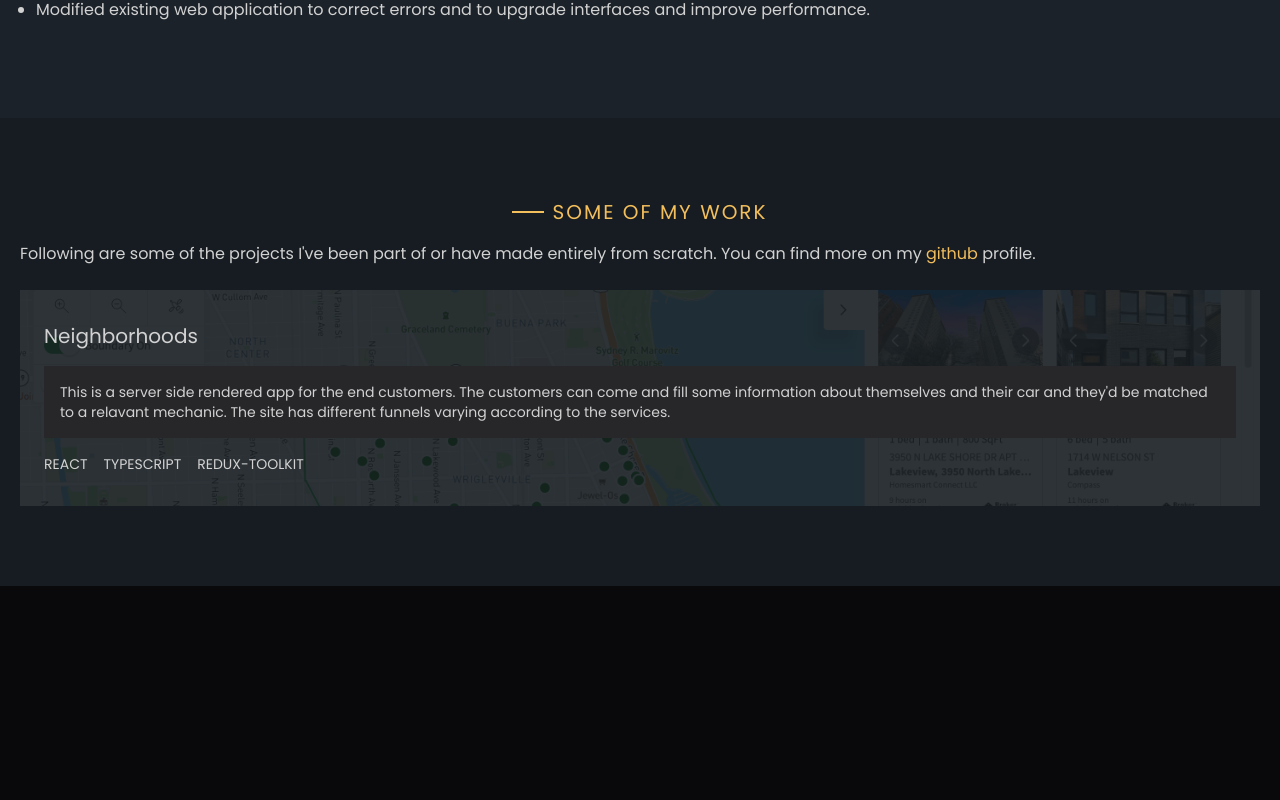
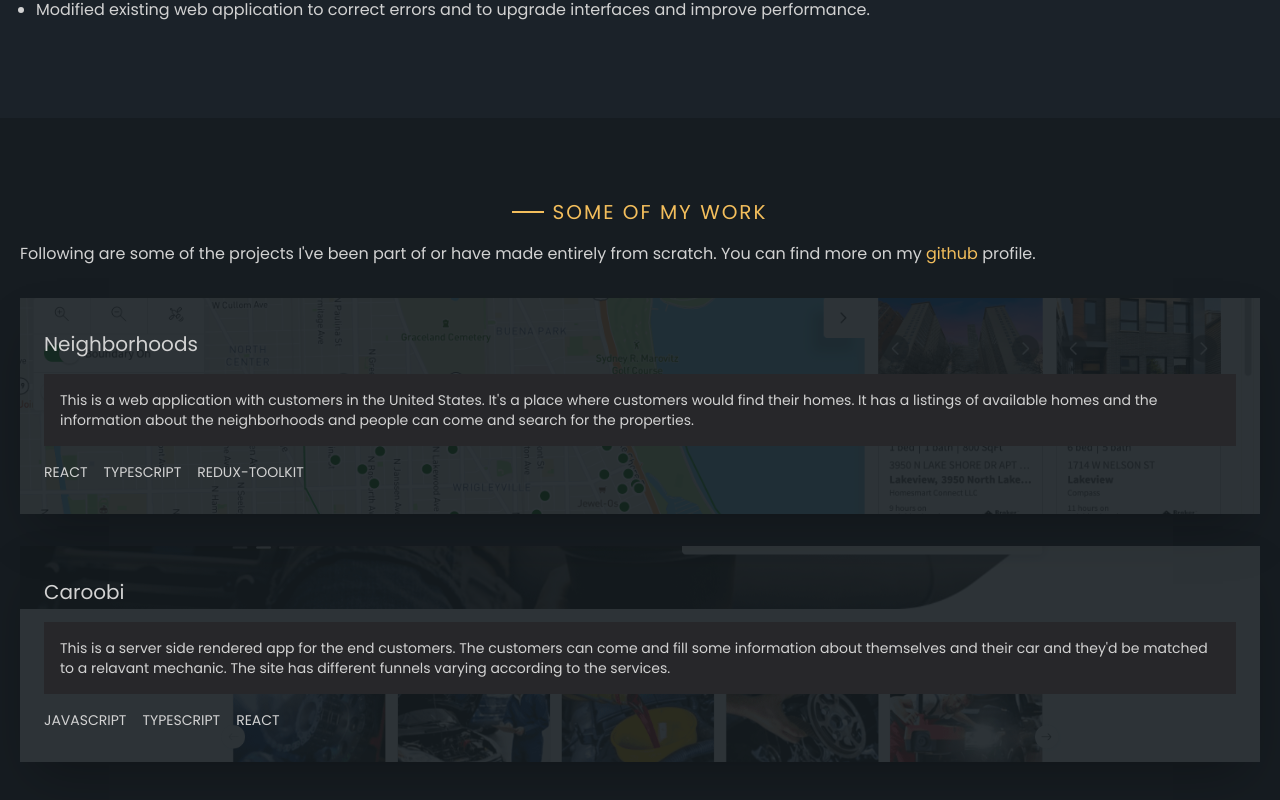
Before and after one commit to rishabh0211/portfolio-next, a Next.js app: page / in a window 1280 px wide. Shown: the part 2266-3066 px from the top of the page. Before the commit the page ends 2852 px from the top, so only its background shows below. Built offline with nearby package versions, Linux system fonts and the light colour scheme.

Commit message:
project comp

```diff
--- a/src/components/sections/Projects.tsx
+++ b/src/components/sections/Projects.tsx
@@ -2,14 +2,21 @@
 
 import Heading from '@/components/ui/heading';
 import neighborhoodsImg from '@/images/neighborhoods.png';
+import caroobiImg from '@/images/caroobi.png';
 import Image from 'next/image';
 
 const PROJECTS = [
 	{
 		name: 'Neighborhoods',
-		desc: `This is a server side rendered app for the end customers. The customers can come and fill some information about themselves and their car and they'd be matched to a relavant mechanic. The site has different funnels varying according to the services.`,
+		desc: `This is a web application with customers in the United States. It's a place where customers would find their homes. It has a listings of available homes and the information about the neighborhoods and people can come and search for the properties.`,
 		img: neighborhoodsImg,
 		skills: ['react', 'typescript', 'redux-toolkit'],
+	},
+	{
+		name: 'Caroobi',
+		desc: `This is a server side rendered app for the end customers. The customers can come and fill some information about themselves and their car and they'd be matched to a relavant mechanic. The site has different funnels varying according to the services.`,
+		img: caroobiImg,
+		skills: ['Javascript', 'Typescript', 'React'],
 	},
 ];
 
@@ -29,9 +36,9 @@
 				</Link>{' '}
 				profile.
 			</p>
-			<div className='mt-6 '>
+			<div className=''>
 				{PROJECTS.map(({ desc, img, name, skills }) => (
-					<div className='relative'>
+					<div className='relative mt-8 shadow-2xl'>
 						<div className='py-8 px-6 relative z-10'>
 							<p className='text-xl'>{name}</p>
 							<p className='mt-4 p-4 text-sm bg-zinc-800'>{desc}</p>
```
Also changed, not shown: src/images/caroobi.png (added).
